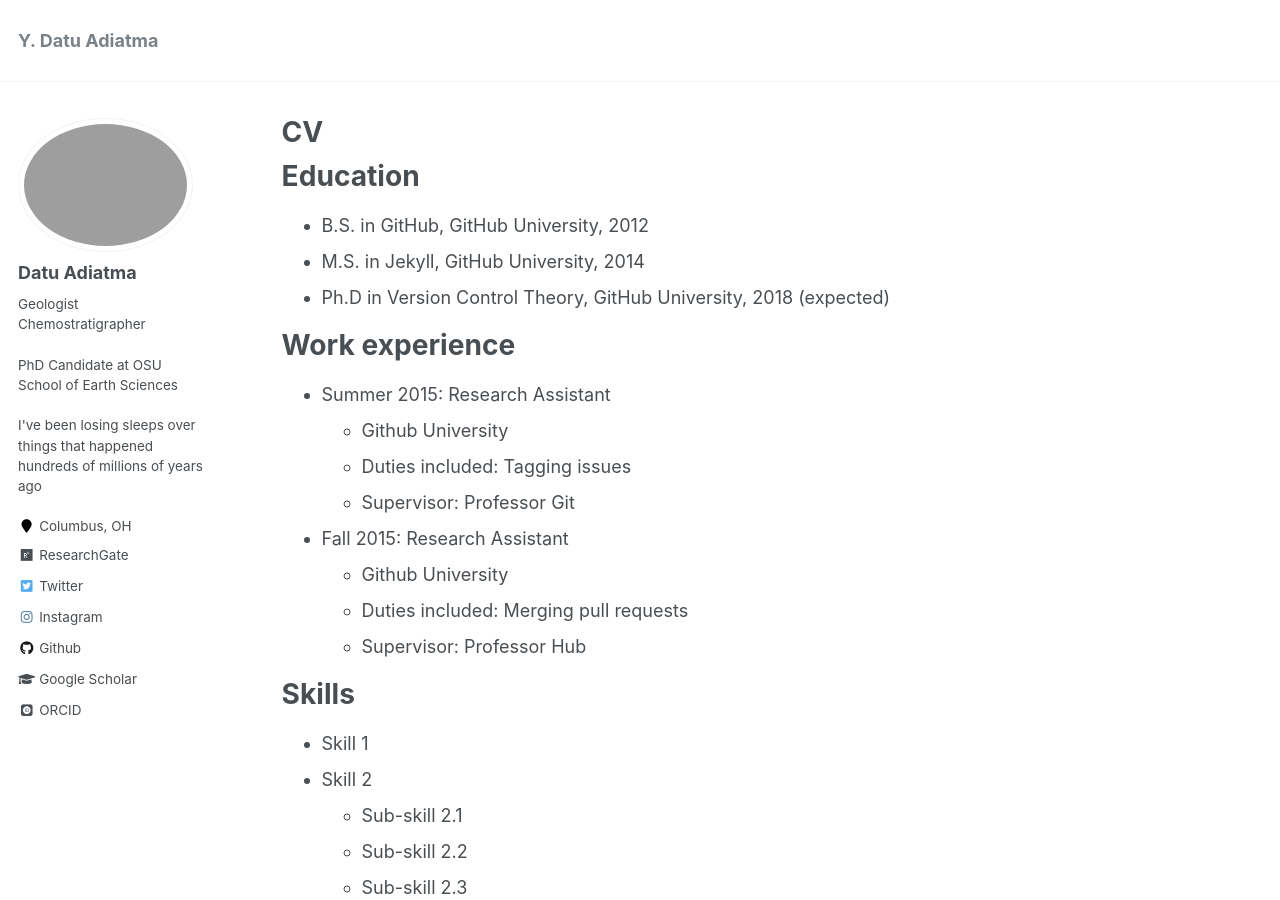
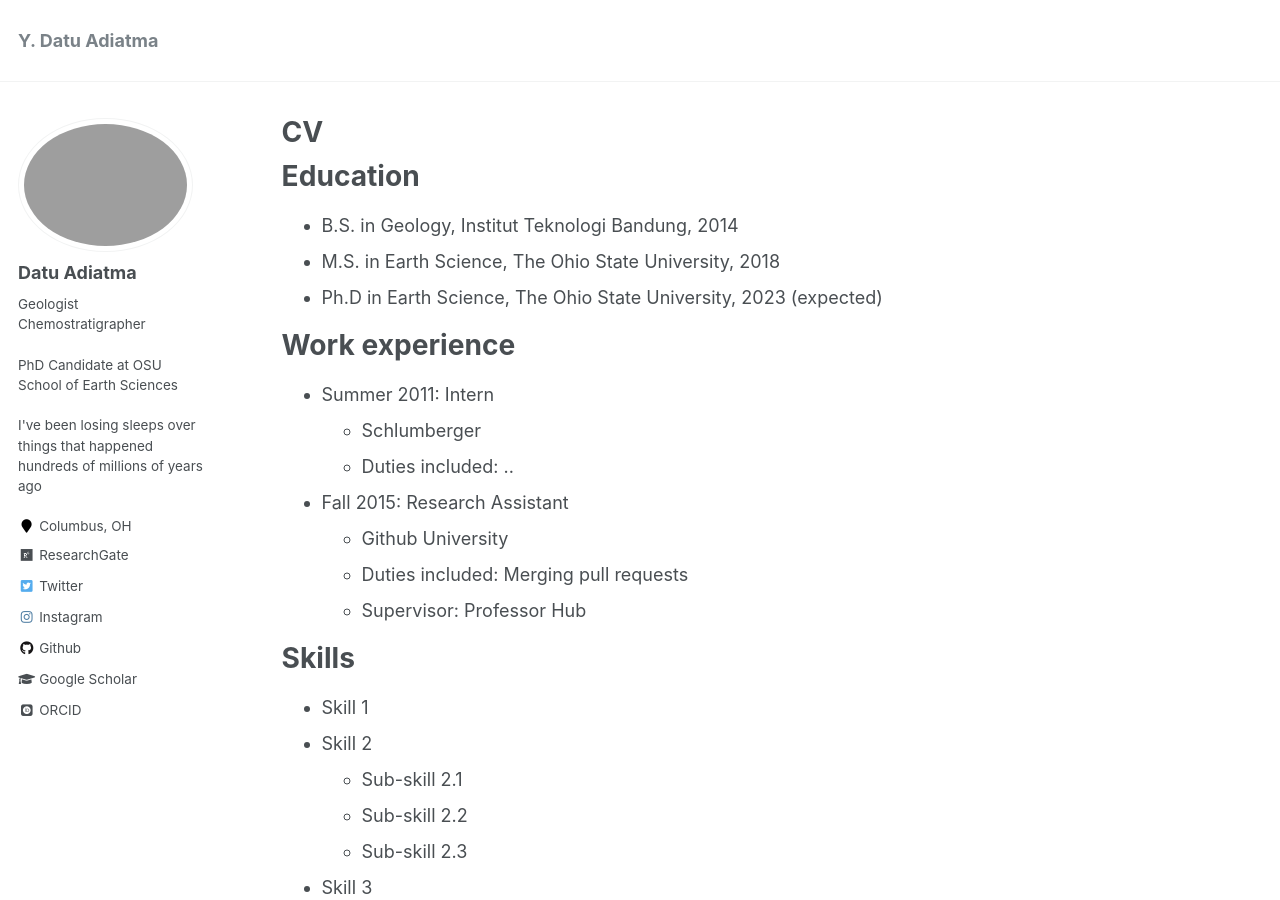
Before and after one commit to datuadiatma/datu.github.io, a Jekyll site: the page built from _pages/cv.md, in a window 1280 px wide and 900 px high. Built offline with Jekyll 4.4.1, drawn with Linux system fonts in a browser that asks for light colours; some web fonts are replaced.

Commit message:
update cv

```diff
--- a/_pages/cv.md
+++ b/_pages/cv.md
@@ -11,16 +11,15 @@ redirect_from:
 
 Education
 ======
-* B.S. in GitHub, GitHub University, 2012
-* M.S. in Jekyll, GitHub University, 2014
-* Ph.D in Version Control Theory, GitHub University, 2018 (expected)
+* B.S. in Geology, Institut Teknologi Bandung, 2014
+* M.S. in Earth Science, The Ohio State University, 2018
+* Ph.D in Earth Science, The Ohio State University, 2023 (expected)
 
 Work experience
 ======
-* Summer 2015: Research Assistant
-  * Github University
-  * Duties included: Tagging issues
-  * Supervisor: Professor Git
+* Summer 2011: Intern
+  * Schlumberger
+  * Duties included: ..
 
 * Fall 2015: Research Assistant
   * Github University
```
